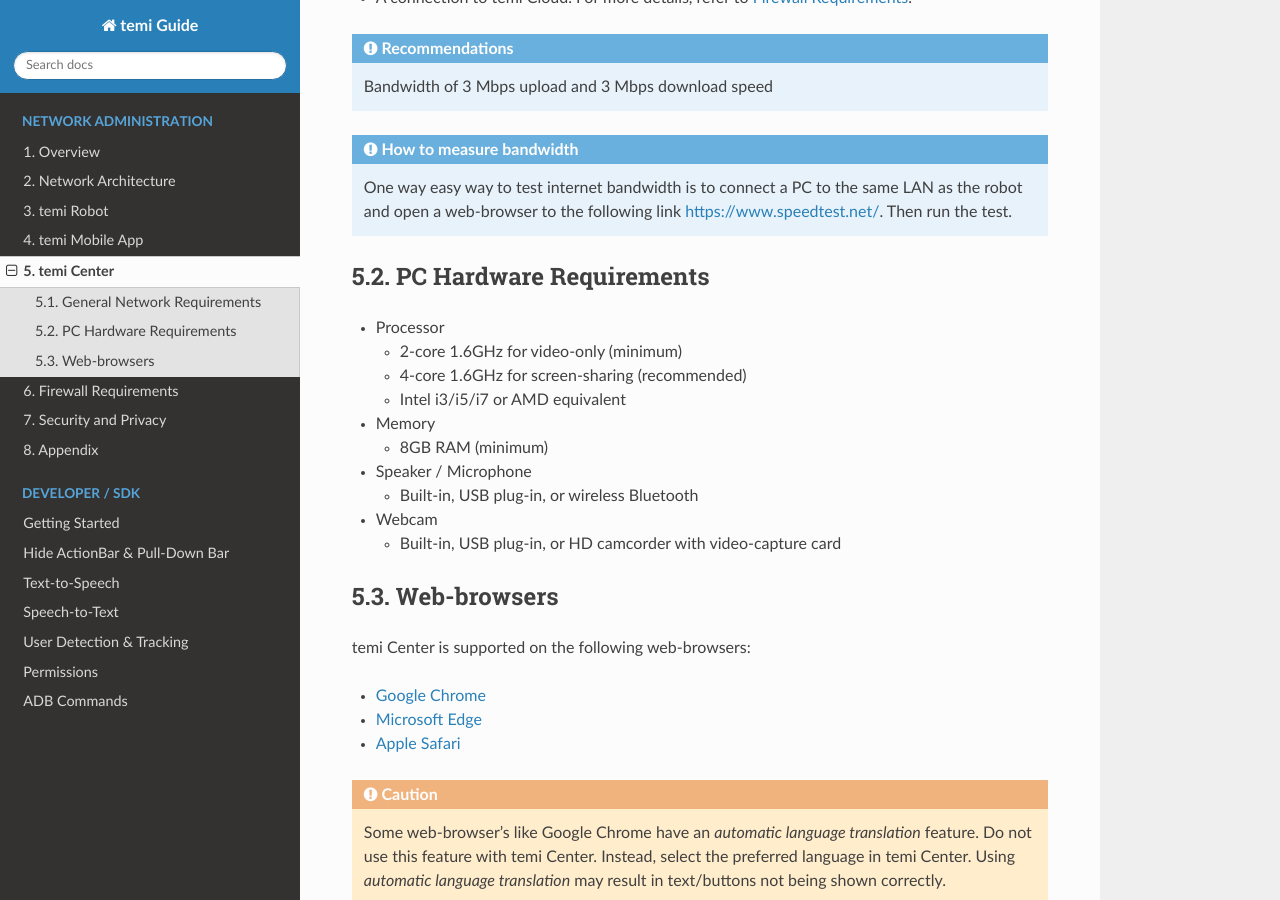
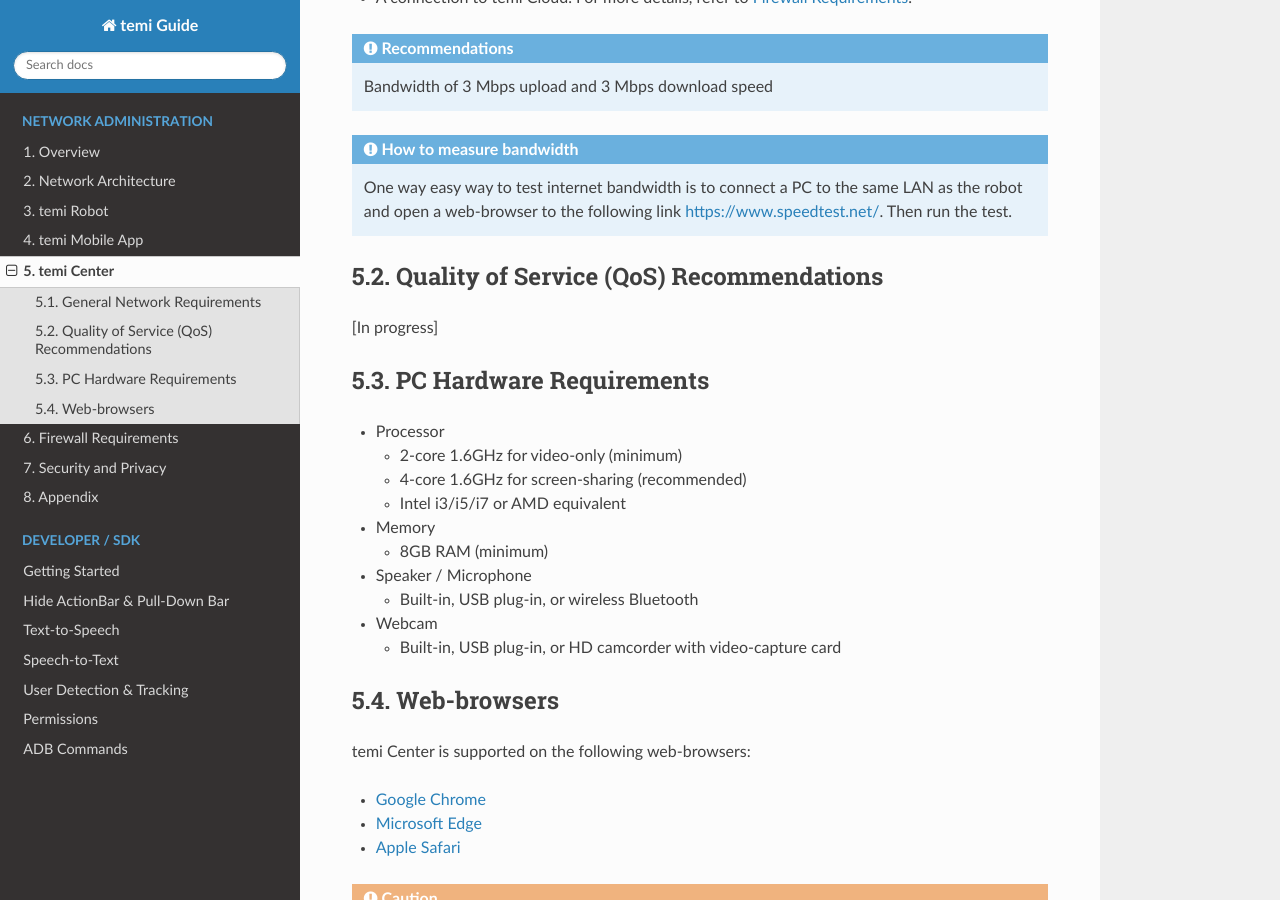
Before and after one commit to hapi-robo/temi-guide, a Sphinx documentation site: the page built from docs/source/network-admin/05_temi-center.rst, in a window 1280 px wide and 900 px high, scrolled down 302 px. Built offline with Sphinx 7.4.7 and the Read the Docs theme 2.0.0, drawn with Linux system fonts in a browser that asks for light colours.

Commit message:
Added and remove wrong submodule

```diff
--- a/docs/source/network-admin/05_temi-center.rst
+++ b/docs/source/network-admin/05_temi-center.rst
@@ -18,6 +18,11 @@
 .. admonition:: How to measure bandwidth
 
   One way easy way to test internet bandwidth is to connect a PC to the same LAN as the robot and open a web-browser to the following link https://www.speedtest.net/. Then run the test.
+
+
+Quality of Service (QoS) Recommendations
+========================================
+[In progress]
 
 
 PC Hardware Requirements
```
Also changed, not shown: .gitmodules.
